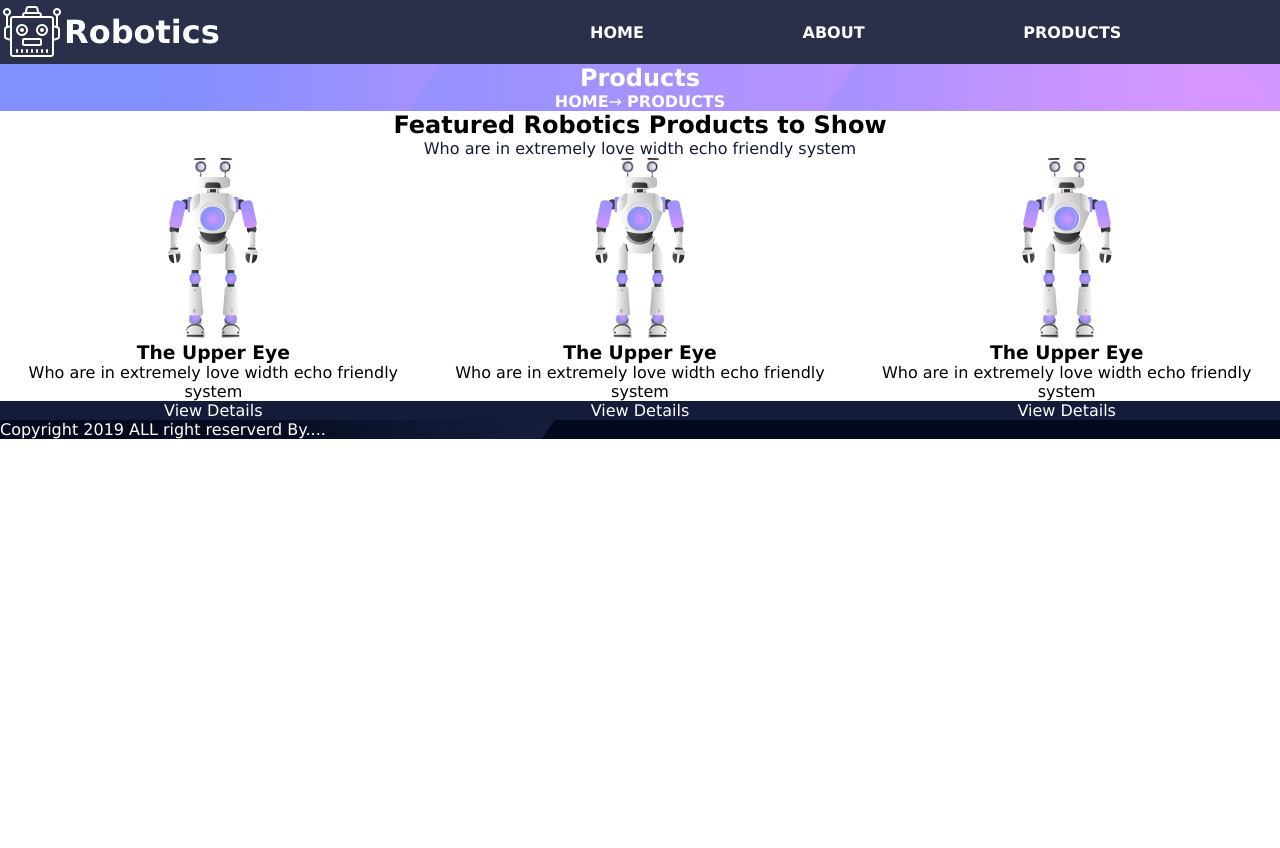
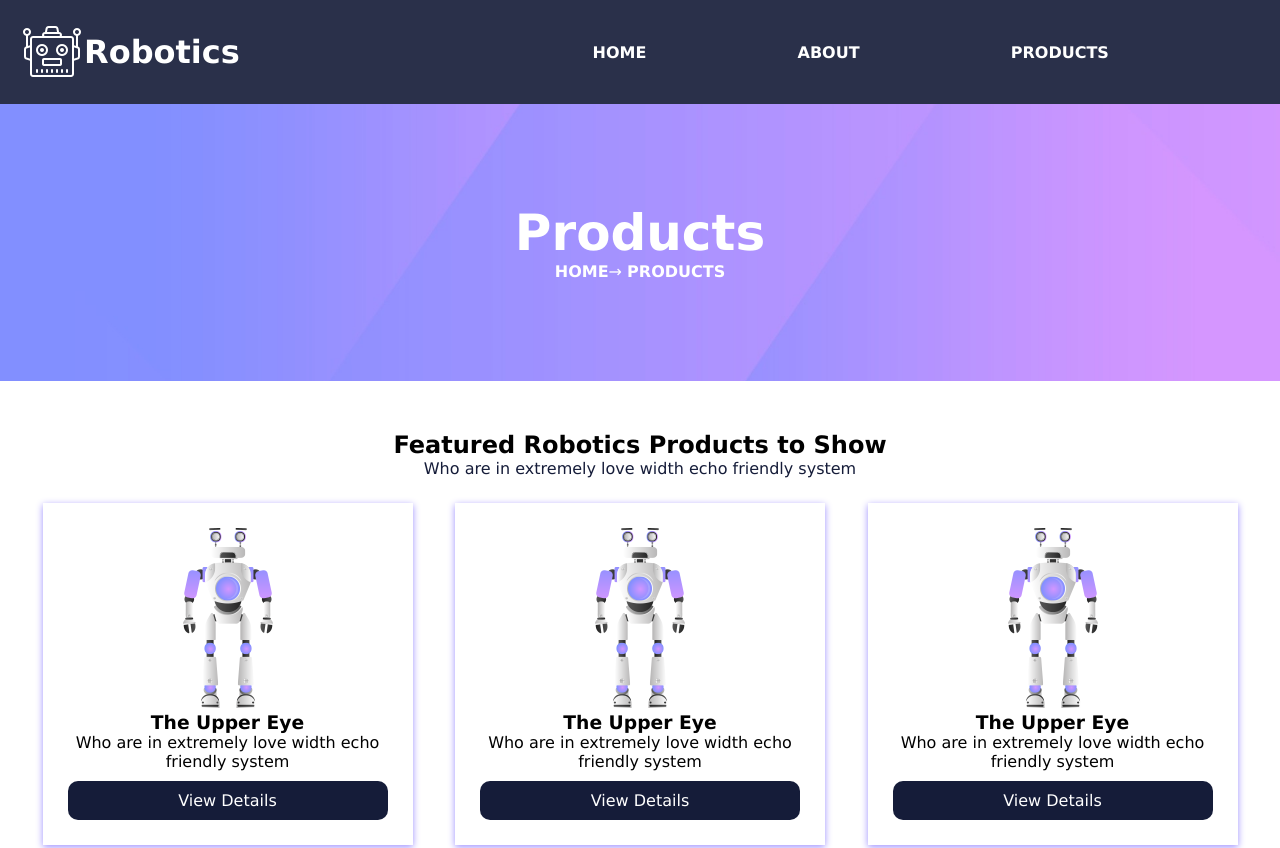
Before and after one commit to jjcat172/jjcat172.github.io, a plain HTML site: page index.html in a window 1280 px wide. Shown: the top 848 px of the page. Before the commit the page ends 800 px from the top, so only its background shows below. Drawn offline with Linux system fonts and the light colour scheme; files whose address does not match are found by name.

Commit message:
Update index.css

```diff
--- a/index.css
+++ b/index.css
@@ -5,15 +5,15 @@
 }
 
 .container {
-    max-width: 1140 px;
-    padding: 0 15 px;
+    max-width: 1140px;
+    padding: 0 15px;
     margin: 0 auto;
 }
 
 .header {
     width: 100 %;
     color: white;
-    padding: 20 px;
+    padding: 20px;
     background: #151c39e8;
     box-sizing: border-box;
 }
@@ -29,14 +29,14 @@
 }
 
 .banner-section {
-    padding: 100 px 0;
+    padding: 100px 0;
     background: url("images/banner-bg.jpg");
     background-size: cover;
     background-position: center;
 }
 
 .banner-title {
-    font-size: 50 px;
+    font-size: 50px;
     color: white;
     text-align: center;
 }
@@ -47,7 +47,7 @@
 }
 
 .cards-section {
-    padding: 50 px 0 px;
+    padding: 50px 0px;
 }
 
 /* .cards {
@@ -62,11 +62,11 @@
 }
 
 .card {
-    padding: 25 px;
-    margin-top: 25 px;
-    width: 25 %;
+    padding: 25px;
+    margin-top: 25px;
+    width: 25%;
     background: white;
-    box-shadow: 0 px 2 px 7 px 0 px #9e90ff;
+    box-shadow: 0px 2px 7px 0px #9e90ff;
     text-align: center;
 }
 
@@ -80,20 +80,20 @@
 .card-button {
     text-align: center;
     background: #151c39;
-    padding: 10 px 70 px;
-    border-radius: 10 px;
+    padding: 10px 70px;
+    border-radius: 10px;
 
 }
 
 .cart-title, .card-text {
-    margin-bottom: 10 px;
+    margin-bottom: 10px;
 }
 
 
 .footer{
     background: url(images/footer-bg.jpg);
     background-size: cover;
-    padding: 100 px 0 px;
+    padding: 100px 0px;
 }
 
 .copyright {
```
